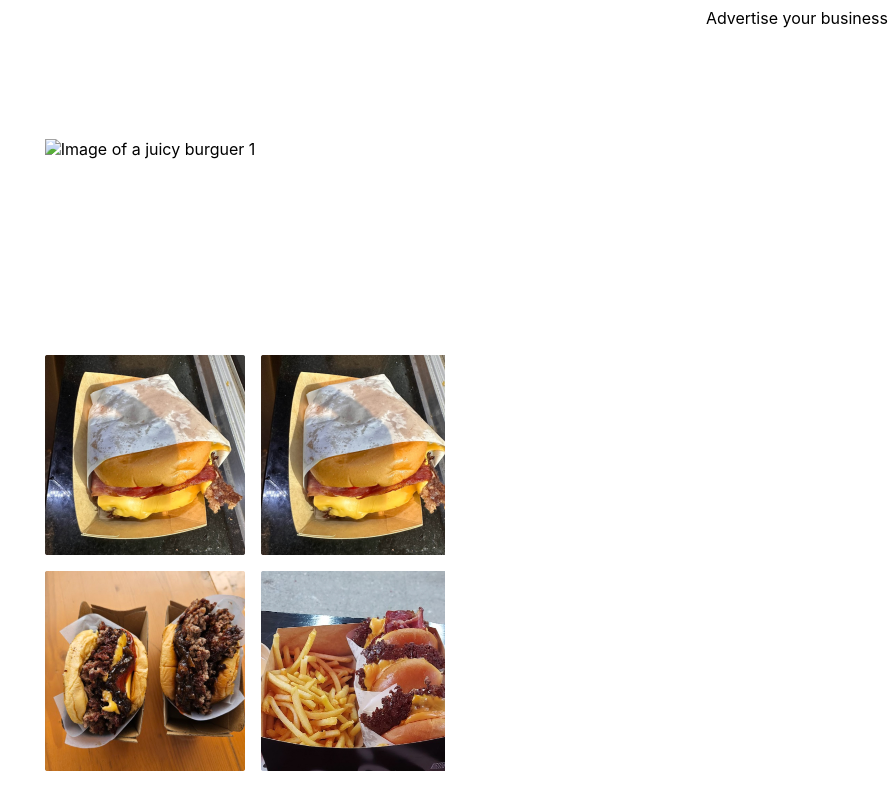
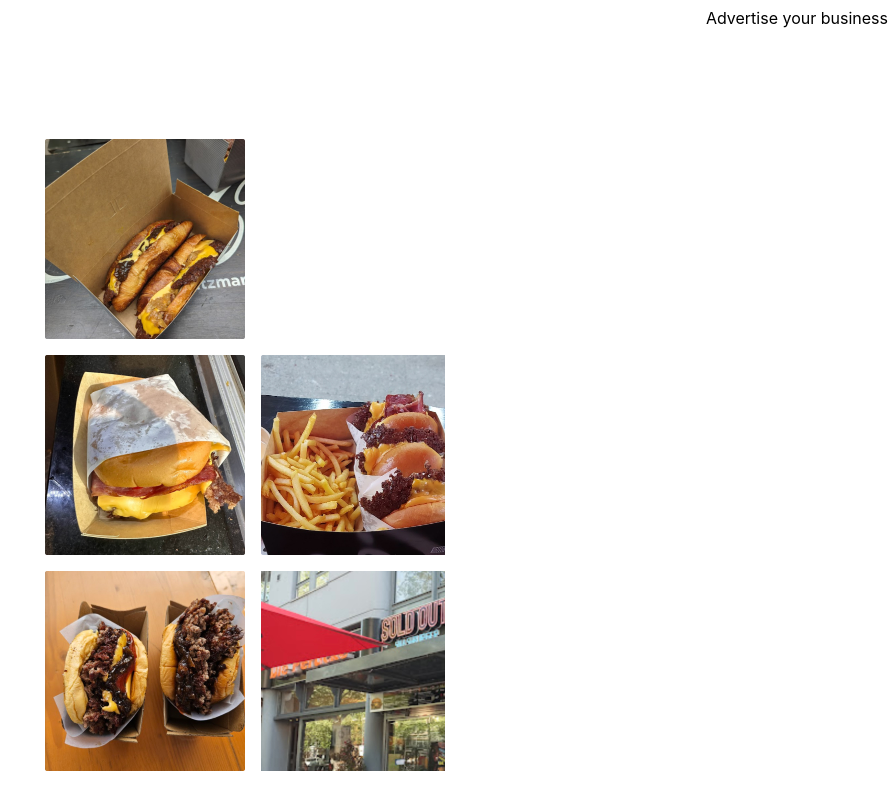
Before and after one commit to franzridder/PreEntrega2Ridder, a plain HTML site: page sold_out_smash_burguer.html in a window 1280 px wide. Shown: the full height of the page, 384-1280 px from the left. Drawn offline with Linux system fonts and the light colour scheme; files whose address does not match are found by name.

Commit message:
Add files via upload

```diff
--- a/sold_out_smash_burguer.html
+++ b/sold_out_smash_burguer.html
@@ -39,24 +39,24 @@
         <div class="grid_wrapper">
 
         <div class="image image-1">
-            <img src="Users/franzridder/Desktop/CoderHouse Frontend/Proyecto Final/assets/burguer1.JPG" alt=" Image of a juicy burguer 1">
+            <img src="./assets/burguer1.jpg" alt=" Image of a juicy burguer 1">
         </div>
 
         <div id="image image-2">
-            <img src="/Users/franzridder/Desktop/CoderHouse Frontend/Proyecto Final/burguer2.JPG" alt="Image of a juicy burguer 2">
+            <img src="./assets/burguer2.jpg" alt="Image of a juicy burguer 2">
         </div>
 
         <div class="image image-3">
-            <img src="/Users/franzridder/Desktop/CoderHouse Frontend/Proyecto Final/assets/Screenshot 2024-06-05 at 09.54 2.jpg" alt="Image of a juicy burguer">
+            <img src="./assets/burguer3.jpg" alt="Image of a juicy burguer">
         </div>
 
         <div class="image image-4">
-            <img src="/Users/franzridder/Desktop/CoderHouse Frontend/Proyecto Final/assets/Screenshot 2024-06-05 at 09.57 1.jpg" alt="Image of a juicy burguer">
+            <img src="assets/burguer4.jpg" alt="Image of a juicy burguer">
 
         </div>
 
         <div class="image image-5">
-            <img src="/Users/franzridder/Desktop/CoderHouse Frontend/Proyecto Final/assets/Screenshot 2024-06-05 at 09.56 1.jpg" alt="Image of a juicy burguer">
+            <img src="./assets/burguer5.jpg" alt="Image of a juicy burguer">
 
         </div>
 
```
